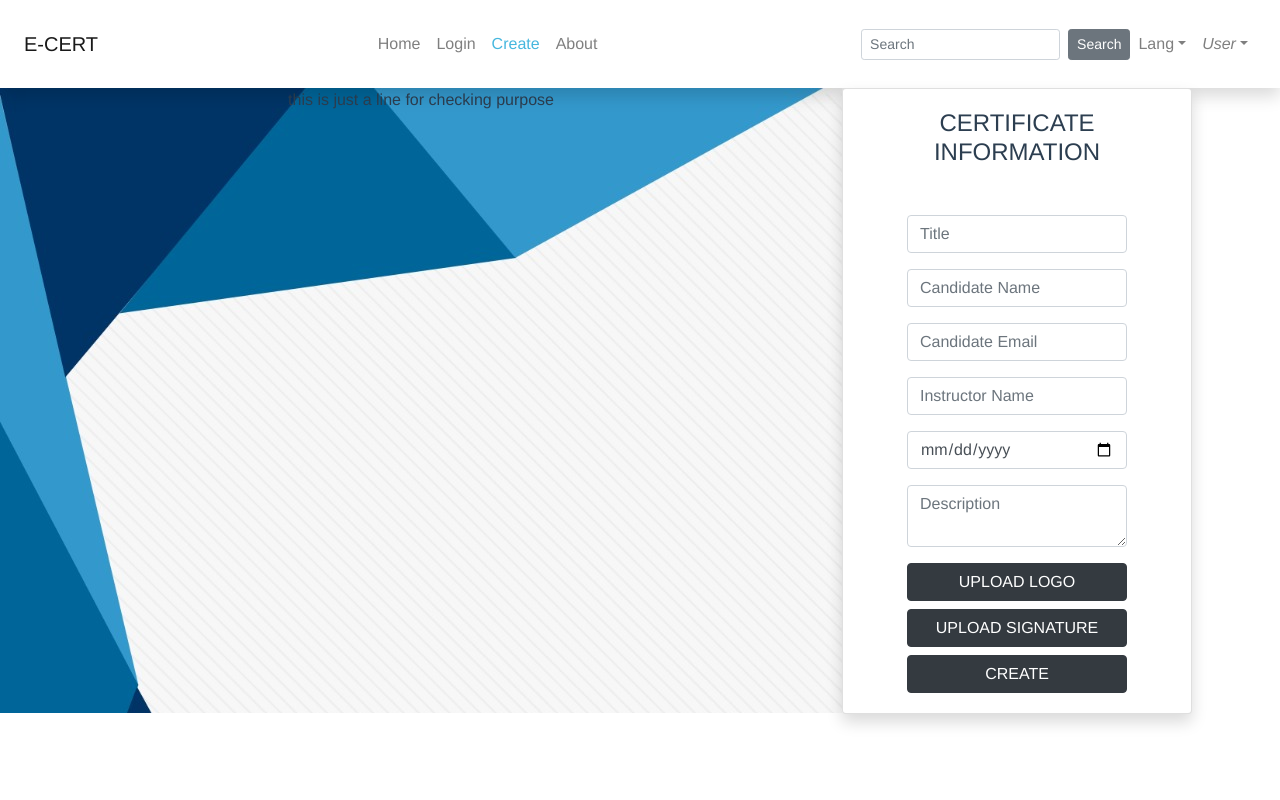
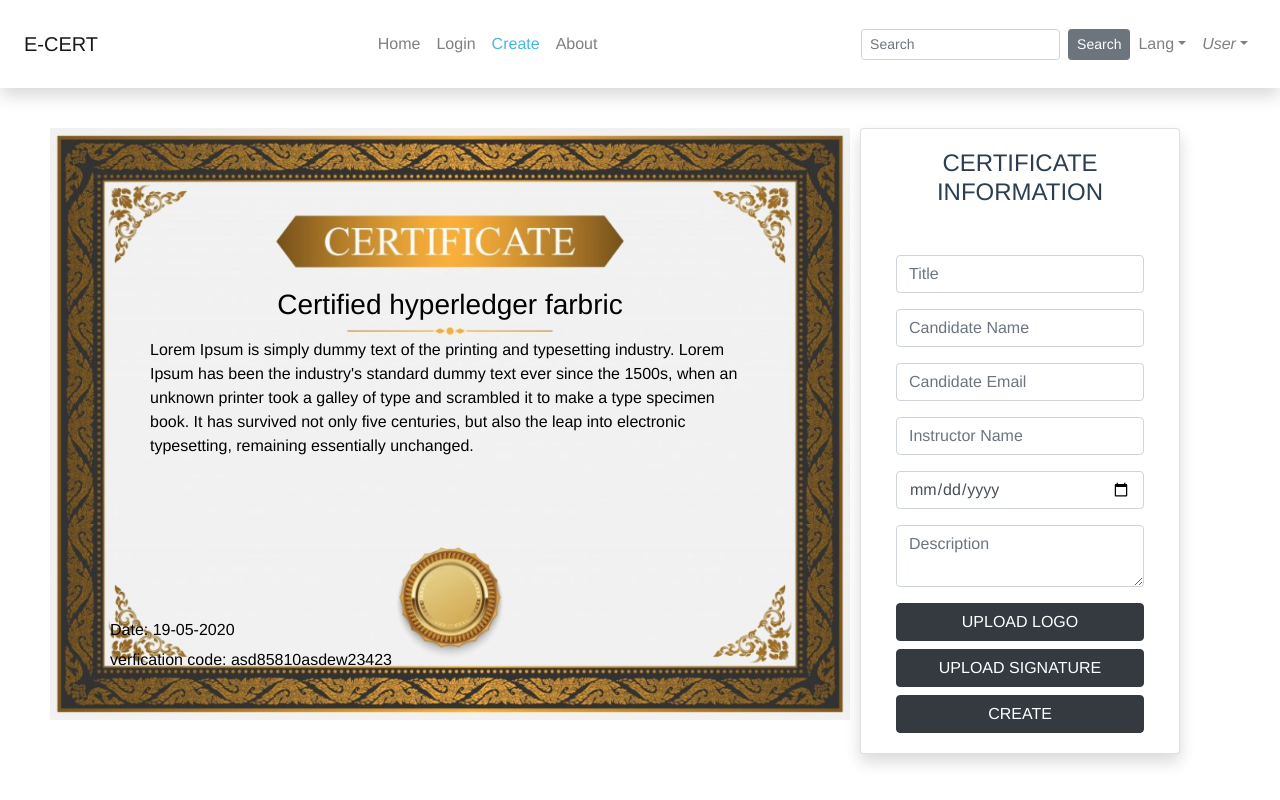
Before and after one commit to MuhammadRafay151/E-CERT-FRONT-END, a Vue app: page /create in a window 1280 px wide. Built offline with nearby package versions, Linux system fonts and the light colour scheme.

Commit message:
add some new pages and components

```diff
--- a/src/App.vue
+++ b/src/App.vue
@@ -1,6 +1,6 @@
 <template>
   <div id="app">
-    <navbar id="nav"/>
+    <navbar id="nav"  />
     <!-- <div id="nav">
       <router-link to="/">Home</router-link> |
       <router-link to="/about">About</router-link>
--- a/src/components/Certificate.vue
+++ b/src/components/Certificate.vue
@@ -1,24 +1,103 @@
 <template>
-  <div :style="{ backgroundImage: `url(${image})` }" class="backimg">
-    this is just a line for checking purpose
+  <div>
+    <div class="container1">
+      <img
+        src="../assets/f2b08cc2a4da932e542734ae797563d1.png"
+        width="800"
+        alt=""
+      />
+      <h3 class="t">Certified hyperledger farbric</h3>
+      <p class="desc text-left">
+        Lorem Ipsum is simply dummy text of the printing and typesetting
+        industry. Lorem Ipsum has been the industry's standard dummy text ever
+        since the 1500s, when an unknown printer took a galley of type and
+        scrambled it to make a type specimen book. It has survived not only five
+        centuries, but also the leap into electronic typesetting, remaining
+        essentially unchanged.
+      </p>
+      <p class="p2 text-left">
+        Date: 19-05-2020
+      </p>
+      <p class="p3 text-left">
+        verfication code: asd85810asdew23423
+      </p>
+      <!-- <div class="row  "  >
+     <div class="col d-flex  justify-content-center">
+
+     </div>
+   </div> -->
+      <!-- <div class="row">
+     <div class="col d-flex justify-content-center">
+       <div style="max-width: 70%;">
+       <p style=" font-size: 11px;" >Lorem Ipsum is simply dummy text of the printing and typesetting industry. Lorem Ipsum has been the industry's standard dummy text ever since the 1500s, when an unknown printer took a galley of type and scrambled it to make a type specimen book. It has survived not only five centuries, but also the leap into electronic typesetting, remaining essentially unchanged. It was popularised in the 1960s with the release of Letraset sheets containing Lorem Ipsum passages, and more recently with desktop publishing software like Aldus PageMaker including versions of Lorem Ipsum.</p>
+
+       </div>
+     </div>
+   </div>
+   <div class="row  mb-5">
+     <div class="col d-flex justify-content-center">
+       <img class=" mt-2" src="https://raw.githubusercontent.com/MuhammadRafay151/LMS/master/LeaveApplication/LeaveApplication/Images/uit1fav.png?token=ALFS62WEJAZZ2SIVEL3EI7C7TE6FQ" width="20%"  alt="">
+     </div>
+   </div> -->
+    </div>
   </div>
 </template>
 
 <script>
-import image from "../assets/certificate.jpeg";
+import image from "../assets/f2b08cc2a4da932e542734ae797563d1.png";
 export default {
   name: "certificate",
   data() {
     return {
-      image,
+      image
     };
-  },
+  }
 };
 </script>
 
 <style>
-.backimg {
-  width: 842px;
-  height: 625px;
+.t {
+  position: absolute;
+  top: 160px;
+  color: black;
+  left: 0;
+  right: 0;
+
+  height: 500px; /* Assign a value */
+  margin: auto;
+}
+.container1 {
+  position: relative;
+  text-align: center;
+  color: white;
+}
+.scroll {
+  width: 790px;
+  overflow-x: scroll;
+  overflow-y: hidden;
+}
+.desc {
+  position: absolute;
+  top: 210px;
+  color: black;
+  left: 0;
+  right: 0;
+
+  width: 600px;
+  margin: auto;
+}
+.p2 {
+   position: absolute;
+  top: 490px;
+  color: black;
+  left: 60px;
+  right: 0;
+}
+.p3 {
+  position: absolute;
+  top: 520px;
+  color: black;
+  left: 60px;
+  right: 0;
 }
 </style>
--- a/src/components/CertificateInfo.vue
+++ b/src/components/CertificateInfo.vue
@@ -1,8 +1,8 @@
 <template>
   <div>
-    <b-card no-body class="overflow-hidden shadow" style="width: 350px">
+    <b-card no-body class=" shadow " style="width: 320px;" >
       <center>
-        <b-col md="10" sm="5" cols="12">
+        <b-col>
           <b-card-body title="CERTIFICATE INFORMATION" class="h-100">
             <form class="mt-5" @submit="CreateCertificate" @submit.prevent>
               <input
--- /dev/null
+++ b/src/components/forgetcertificate.vue
@@ -0,0 +1,53 @@
+<template>
+  <div class="row">
+    <div class="col">
+      <div class="shadow p-5  ">
+        <h3 style=" text-decoration: underline ">Forget Certificate</h3>
+        <div class="form-group text-left mt-5">
+          <label for="exampleInputEmail1">Enter Email</label>
+          <input type="text" class="form-control " placeholder="xyz@gmail.com" />
+        </div>
+        <button
+          type="submit"
+          v-on:click="send"
+          class="btn btn-dark btn-block mt-5"
+        >
+          <span v-if="!show">Send Details</span>
+          <span v-if="show">
+            <b-spinner small type="grow"></b-spinner>Sending details...
+          </span>
+        </button>
+        <b-alert
+          class="mt-1"
+          v-model="showDismissibleAlert"
+          variant="light"
+          dismissible
+        >
+          We have mailed your certificates register against this email hope this
+          will help you
+        </b-alert>
+      </div>
+    </div>
+  </div>
+</template>
+<script>
+export default {
+  name: "forgetcertificate",
+  data: function() {
+    return {
+      show: false,
+      showDismissibleAlert: false,
+      pagetitle: "Register Issuer"
+    };
+  },
+  methods: {
+    send() {
+      this.show = true;
+      setTimeout(() => {
+        this.show = false;
+        this.showDismissibleAlert = true;
+      }, 1000);
+    }
+  }
+};
+</script>
--- a/src/components/navbar.vue
+++ b/src/components/navbar.vue
@@ -1,6 +1,6 @@
 <template>
   <div>
-  <b-navbar toggleable="lg" class="p-4 shadow" type="light" variant="white">
+  <b-navbar toggleable="lg" class="p-4 shadow fixed-top"  type="light" variant="white">
     <b-navbar-brand href="#" class="ml-auto my-auto">E-CERT</b-navbar-brand>
     <b-navbar-toggle target="nav-collapse"></b-navbar-toggle>
     <b-collapse id="nav-collapse" is-nav>
--- /dev/null
+++ b/src/components/registeration.vue
@@ -0,0 +1,76 @@
+<template>
+  <div>
+  <div class="shadow" v-if="$route.query.id&&$route.query.orgname">
+    <h3 class="p-3">{{$route.query.orgname}}</h3>
+  </div>
+    <b-card no-body class="overflow-hidden shadow" style="width: 750px;">
+      <b-row no-gutters>
+        <b-col cols-md="5" cols-sm="2" cols="">
+          <b-card-img
+            src="https://i.pinimg.com/originals/42/73/b7/4273b7c22af24b9d4bade05c28cdc2ac.jpg"
+            alt="Image"
+            class="rounded-0"
+            img-width="2"
+          ></b-card-img>
+        </b-col>
+        <b-col md="7" sm="5" cols="12">
+          <b-card-body   class="h-100" >
+            <h3>{{pagetitle}}</h3>
+            <form class="mt-5">
+               <div class="form-group text-left">
+                  <label for="exampleInputEmail1">Name</label>
+                  <input
+                    type="text"
+                    class="form-control"
+                    placeholder="Name"
+                  />
+
+                </div>
+
+                <div class="form-group text-left">
+                  <label for="exampleInputEmail1">Email address</label>
+                  <input
+                    type="email"
+                    class="form-control"
+                    aria-describedby="emailHelp"
+                    placeholder="Enter email"
+                  />
+
+                </div>
+                <div class="form-group text-left">
+                  <label >Password</label>
+                  <input
+                    type="password"
+                    class="form-control"
+
+                    placeholder="Password"
+                  />
+                </div>
+
+                <button type="submit"  v-on:click="onclick" class="btn btn-dark btn-block mt-5">Submit</button>
+              </form>
+          </b-card-body>
+        </b-col>
+      </b-row>
+    </b-card>
+  </div>
+</template>
+<script>
+import {sayhello} from '../js/test';
+export default {
+  props: ['id','orgname'],
+
+  name: "registeration",
+  data:function(){
+return{
+  pagetitle:"Register Issuer"
+}
+  },
+   methods:{
+    onclick:function()
+    {
+      alert(sayhello())
+    }
+  }
+};
+</script>
--- a/src/router/index.js
+++ b/src/router/index.js
@@ -3,6 +3,8 @@ import VueRouter from "vue-router";
 import Home from "../views/Home.vue";
 import login from "../views/login.vue"
 import Create from "../views/Create.vue"
+import registeration from '../views/registeration.vue';
+import forgetcertificate from '../views/forgetcertificate.vue'
 Vue.use(VueRouter);
 
 const routes = [
@@ -17,6 +19,11 @@ const routes = [
     component: login
   },
   {
+    path: "/registeration",
+    name: "registeration",
+    component: registeration
+  },
+  {
     path: "/about",
     name: "About",
     // route level code-splitting
@@ -29,7 +36,12 @@ const routes = [
     path:"/create",
     name:"Create",
     component: Create
-  }
+  },
+  {
+    path: "/forgetcertificate",
+    name: "forgetcertificate",
+    component: forgetcertificate
+  },
 ];
 
 const router = new VueRouter({
--- a/src/views/Create.vue
+++ b/src/views/Create.vue
@@ -1,10 +1,18 @@
 <template>
-  <div class="home">
-    <div style="float:left">
-      <Certificate />
-    </div>
-    <div style="float:left">
-      <CertificateInfo />
+  <div class="container" style="margin-top: 10%;">
+    <div class="row ">
+      <div class="col ">
+        <div class=" row justify-content-center ">
+          <div class=" col-8 d-flex justify-content-center ">
+            <div class="d-none d-md-block d-xl-block">
+              <Certificate />
+            </div>
+          </div>
+          <div class="col d-flex justify-content-center">
+            <CertificateInfo />
+          </div>
+        </div>
+      </div>
     </div>
   </div>
 </template>
--- /dev/null
+++ b/src/views/forgetcertificate.vue
@@ -0,0 +1,22 @@
+<template>
+
+    <div class="container " style="margin-top:10%">
+    <div class="row  justify-content-center">
+      <div class="col-6 ">
+         <forget/>
+
+      </div>
+
+    </div>
+
+  </div>
+</template>
+<script>
+import forget from "../components/forgetcertificate";
+export default {
+  name: "forgetcertificate",
+  components: {
+    forget
+  }
+};
+</script>
--- /dev/null
+++ b/src/views/registeration.vue
@@ -0,0 +1,25 @@
+<template>
+ <div class="container vh-100 ">
+    <div class="row h-100 ">
+      <div class="col d-flex justify-content-center align-self-center ">
+       <register/>
+
+      </div>
+
+    </div>
+
+  </div>
+
+</template>
+<script>
+import register from "../components/registeration";
+export default {
+  name: "signup",
+  components: {
+    register
+  },
+  data: function() {
+    return {};
+  }
+};
+</script>
```
Also changed, not shown: src/assets/665858c95c31b60.jpg (added), src/assets/f2b08cc2a4da932e542734ae797563d1.png (added).
